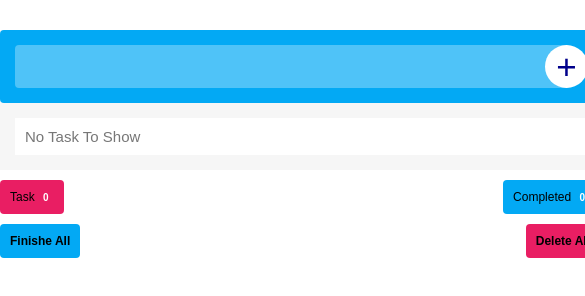
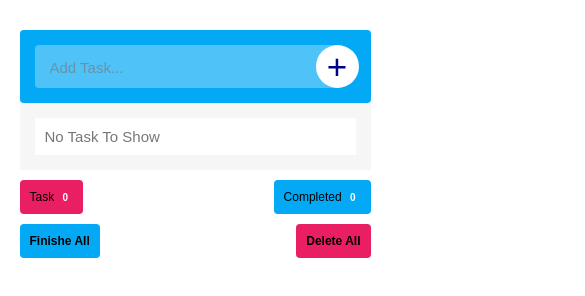
Before and after one commit to M0mahmoud/ToDo-List, a plain HTML site: page index.html in a window 390 px wide. Shown: the whole page, 585 px wide, since content can reach past the window. Drawn offline with Linux system fonts and the light colour scheme; some packages are replaced by stand-ins of ours; a script that the page names is missing.

Commit message:
Add media and placeholder

```diff
--- a/index.html
+++ b/index.html
@@ -11,7 +11,7 @@
 <body>
   <div class="container">
     <div class="add-task">
-      <input type="text" class="input" >
+      <input type="text" class="input" placeholder="Add Task...">
       <span class="plus" >+</span>
     </div>
     <div class="tasks-content">
--- a/style.css
+++ b/style.css
@@ -122,3 +122,18 @@ body {
   font-weight: bold;
   cursor: pointer;
 }
+
+input::placeholder{
+  font-size: 15px;
+  opacity: .6;
+}
+
+@media(max-width:767px){
+  .container {
+    width: 90%;
+  }
+  .task-stats,
+  .task-all {
+  width: 90%;
+  }
+}
```
